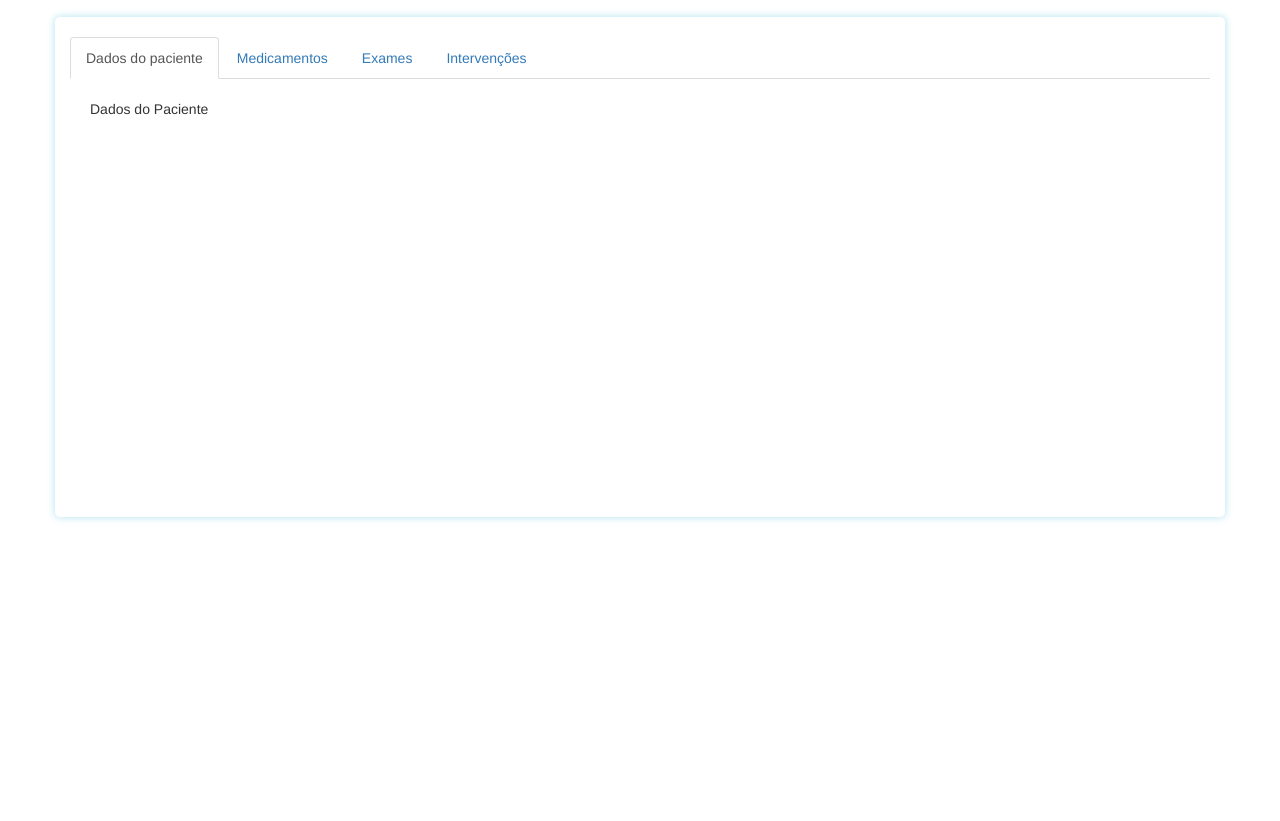
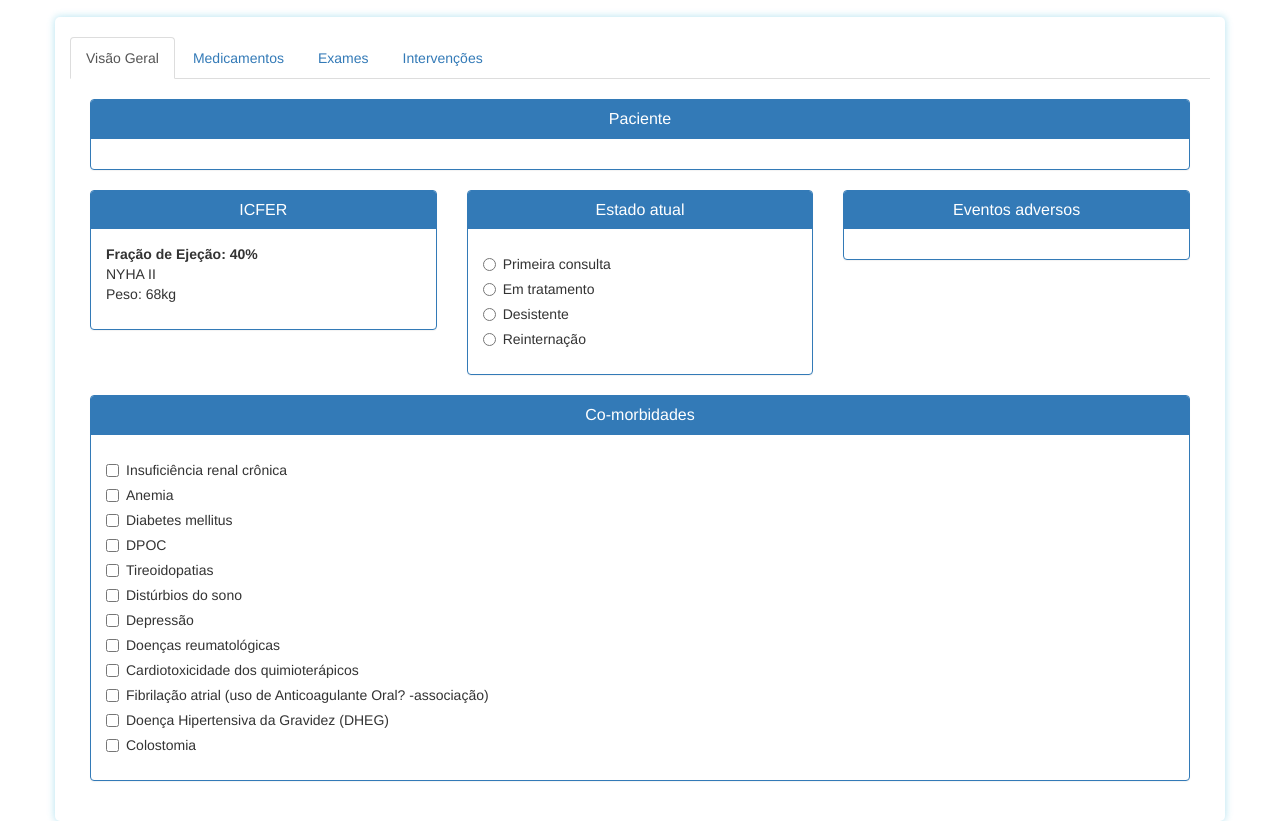
Before and after one commit to Kzshii/santadata, a website: page front/patient.html in a window 1280 px wide. Shown: the part 53-874 px from the top of the page. Before the commit the page ends 800 px from the top, so only its background shows below. Drawn offline with Linux system fonts and the light colour scheme.

Commit message:
feat(patient)
Inserting patient data on "general vision" tab.

```diff
--- a/front/css/custom.css
+++ b/front/css/custom.css
@@ -86,6 +86,11 @@
     padding: 0px;
 }
 
+#profile .panel-title {
+    text-align: center;
+    padding: 10px 15px;
+}
+
 .panel-title-toggle {
     padding: 10px 15px;
 }
@@ -113,6 +118,7 @@ div.desc {
     padding: 15px;
     text-align: center;
 }
+
 /* Pagina para recuperar senha*/
 #recover {
     margin-top: 5%;
@@ -121,4 +127,5 @@ div.desc {
     padding: 20px 50px;
     border: 1px solid rgba(49, 177, 213, 0.333);
     border-radius: 15px;
-    box-shadow:
+    /* box-shadow: */
+}
--- a/front/patient.html
+++ b/front/patient.html
@@ -63,7 +63,7 @@
 		<ul class="nav nav-tabs" role="tablist">
 			<!-- Aba: Dados do paciente -->
 			<li role="presentation" class="active">
-				<a href="#profile" aria-controls="profile" role="tab" data-toggle="tab">Dados do paciente</a>
+				<a href="#profile" aria-controls="profile" role="tab" data-toggle="tab">Visão Geral</a>
 			</li>
 
 			<!-- Aba: Medicamentos -->
@@ -86,10 +86,172 @@
 
 		<!-- conteúdo das abas -->
 		<div class="tab-content">
-			<!-- Aba: Dados do Paciente -->
+			<!-- Aba: Visão geral -->
 			<div role="tabpanel" class="tab-pane active" id="profile">
-				Dados do Paciente
+
+				<!-- Informações pessoais -->
+				<div class="row">
+					<div class="col-md-12">
+						<div class="panel panel-primary">
+							<div class="panel-heading">
+								<h3 class="panel-title">Paciente</h3>
 							</div>
+							<div class="panel-body">
+
+							</div>
+						</div>
+					</div> <!-- col -->
+				</div> <!-- / Informações pessoais -->
+
+				<!-- Dados médicos -->
+				<div class="row">
+					<!-- ICFER -->
+					<div class="col-md-4">
+
+						<div class="panel panel-primary">
+							<div class="panel-heading">
+								<h3 class="panel-title">ICFER</h3>
+							</div>
+							<div class="panel-body">
+								<p>
+									<b>Fração de Ejeção: 40%</b> <br>
+									NYHA II 					 <br>
+									Peso: 68kg
+								</p>
+							</div>
+						</div>
+
+					</div> <!-- / ICFER -->
+
+					<!-- Estado atual -->
+					<div class="col-md-4">
+						<div class="panel panel-primary">
+							<div class="panel-heading">
+								<h3 class="panel-title">Estado atual</h3>
+							</div>
+							<div class="panel-body">
+								<form action="">
+									<div class="radio">
+										<label>
+											<input type="radio" name="optionsRadios" id="optionsRadios2" value="option2">
+											Primeira consulta
+										</label>
+									</div>
+									<div class="radio">
+										<label>
+											<input type="radio" name="optionsRadios" id="optionsRadios2" value="option2">
+											Em tratamento
+										</label>
+									</div>
+									<div class="radio">
+										<label>
+											<input type="radio" name="optionsRadios" id="optionsRadios2" value="option2">
+											Desistente
+										</label>
+									</div>
+									<div class="radio">
+										<label>
+											<input type="radio" name="optionsRadios" id="optionsRadios2" value="option2">
+											Reinternação
+										</label>
+									</div>
+								</form>
+							</div>
+						</div>
+					</div> <!-- / Estado atual -->
+
+					<!-- Eventos adversos -->
+					<div class="col-md-4">
+						<div class="panel panel-primary">
+							<div class="panel-heading">
+								<h3 class="panel-title">Eventos adversos</h3>
+							</div>
+							<div class="panel-body">
+
+							</div>
+						</div>
+					</div> <!-- / Eventos adversos -->
+
+					<!-- Co-morbidades -->
+					<div class="col-md-12">
+						<div class="panel panel-primary">
+							<div class="panel-heading">
+								<h3 class="panel-title">Co-morbidades</h3>
+							</div>
+							<div class="panel-body">
+								<form action="">
+									<div class="checkbox">
+										<label>
+											<input type="checkbox"> Insuficiência renal crônica
+										</label>
+
+									</div>
+									<div class="checkbox">
+										<label>
+											<input type="checkbox"> Anemia
+										</label>
+									</div>
+									<div class="checkbox">
+										<label>
+											<input type="checkbox"> Diabetes mellitus
+										</label>
+									</div>
+									<div class="checkbox">
+										<label>
+											<input type="checkbox"> DPOC
+										</label>
+									</div>
+									<div class="checkbox">
+										<label>
+											<input type="checkbox"> Tireoidopatias
+										</label>
+									</div>
+									<div class="checkbox">
+										<label>
+											<input type="checkbox"> Distúrbios do sono
+										</label>
+									</div>
+									<div class="checkbox">
+										<label>
+											<input type="checkbox"> Depressão
+										</label>
+									</div>
+									<div class="checkbox">
+										<label>
+											<input type="checkbox"> Doenças reumatológicas
+										</label>
+									</div>
+									<div class="checkbox">
+										<label>
+											<input type="checkbox"> Cardiotoxicidade dos quimioterápicos
+										</label>
+									</div>
+									<div class="checkbox">
+										<label>
+											<input type="checkbox"> Fibrilação atrial (uso de Anticoagulante Oral? -associação)
+										</label>
+									</div>
+									<div class="checkbox">
+										<label>
+											<input type="checkbox"> Doença Hipertensiva da Gravidez (DHEG)
+										</label>
+									</div>
+									<div class="checkbox">
+										<label>
+											<input type="checkbox"> Colostomia
+										</label>
+									</div>
+								</form>
+							</div>
+						</div>
+					</div> <!-- / Co-morbidades -->
+
+
+
+				</div> <!-- / row -->
+
+			</div> <!-- / Aba: Visão geral -->
+
 			<!-- Aba: Medicamentos -->
 			<div role="tabpanel" class="tab-pane" id="meds">
 
@@ -323,11 +485,13 @@
 
 					<div class="col-sm-6">
 						<h1>Histórico</h1>
-					</div> <!-- /Col -->
+					</div> <!-- / col -->
 
 					<div class="col-sm-6">
+
+						<h1>Novos Exames</h1>
+
 						<!-- Panel-group Input de novos exames -->
-						<h1>Novos Exames</h1>
 						<div class="panel-group" id="exams-accordion" role="tablist" aria-multiselectable="true">
 
 							<!-- Painel: Exame físico geral -->
@@ -340,9 +504,10 @@
 									   </div>
 									</h4>
 								</div>
+
 								<!-- Corpo do painel -->
 								<div id="collapse-panel-exam-fg" class="panel-collapse collapse out" role="tabpanel" aria-labelledby="collapse-panel-exam-fg">
-										<!-- Painel Body-->
+									<!-- Panel Body -->
 									<div class="panel-body">
 										<!-- Formulario -->
 										<div class="form-group row">
@@ -359,9 +524,7 @@
 														<option value="2">Creptações Basais</option>
 														<option value="3">Creptações Difusas</option>
 													</select>
-												</div>
-
-												<!-- /Exame Ausculta Respiratória -->
+												</div> <!-- / Exame Ausculta Respiratória -->
 
 												<!-- Exame Ascite -->
 												<div class="">
@@ -371,8 +534,7 @@
 														<option>Presente</option>
 														<option selected>Ausente</option>
 													</select>
-												</div>
-												<!-- /Exame Ascite-->
+												</div> <!-- / Exame Ascite-->
 
 												<!-- Exame Turgência Jugular Patológica -->
 												<div class="">
@@ -382,8 +544,7 @@
 														<option value="1">Sim</option>
 														<option selected value= "2">Nao</option>
 													</select>
-													</div>
-												<!-- /Exame Turgência Jugular Patológica -->
+												</div> <!-- / Exame Turgência Jugular Patológica -->
 
 												<!-- Exame Reflexo Hepatojugular -->
 												<div class="">
@@ -393,12 +554,9 @@
 														<option value="1">Sim</option>
 														<option value="2" selected>Nao</option>
 													</select>
-												</div>
-												<!-- /Exame Reflexo Hepatojugular -->
+												</div> <!-- / Exame Reflexo Hepatojugular -->
 
-											</div>
-											<!-- /Coluna 1 -->
-
+											</div> <!-- / Coluna 1 -->
 
 											<!-- Coluna 2 -->
 											<div class="col-md-6">
@@ -414,47 +572,40 @@
 														<option value="3">+++/++++</option >
 														<option value="4">++++/++++</option>
 													</select>
-												</div>
-												<!-- /Exame Edema -->
+												</div> <!-- / Exame Edema -->
 
 												<!-- Peso -->
 												<div class="">
 													<label for="peso">Peso</label>
 													<br>
 													<input type="number" class="form-control" id="peso" value="">
-												</div>
-												<!-- /Peso -->
+												</div> <!-- / Peso -->
 
 												<!-- Altura -->
 												<div class="">
 													<label for="altura">Altura</label>
 													<br>
 													<input type="number" class="form-control" id="altura" value="">
-												</div>
-												<!-- /Altura -->
+												</div> <!-- / Altura -->
 
 												<!-- IMC -->
 												<div class="">
 													<label for="imc">IMC</label>
 													<br>
 													<input type="number" class="form-control" id="imc" value="">
-												</div>
-												<!-- /IMC -->
+												</div>  <!-- / IMC -->
+
+											</div> <!-- / Coluna 2 -->
+
+										</div> <!-- / Formulario -->
+
+										<!-- Salvar -->
+										<button type="button" class="btn btn-info pull-right">Salvar</button>
+									</div> <!-- / Panel Body -->
 
 								</div>
 
-											<!-- /Coluna 2 -->
-
-										</div>
-										<!-- /Formulario -->
-										<!-- Salvar -->
-										<button type="button" class="btn btn-info pull-right">Salvar</button>
-									</div>
-									<!-- /Painel Body -->
-
-								</div>
-
-							</div> <!-- /Painel: Exame físico geral -->
+							</div> <!-- / Painel: Exame físico geral -->
 
 							<!-- Painel: Exame físico cardio -->
 							<div class="panel panel-default">
@@ -466,9 +617,11 @@
 										</div>
 									</h4>
 								</div>
+
 								<!-- Corpo do painel -->
 								<div id="collapse-panel-exam-fc" class="panel-collapse collapse out" role="tabpanel" aria-labelledby="collapse-panel-exam-fc">
 									<div class="panel-body">
+
 										<!-- Formulario -->
 										<div class="form-group row">
 
@@ -483,9 +636,7 @@
 														<option value="0">Regular em dois tempos</option>
 														<option value="1">Irregular</option>
 													</select>
-												</div>
-
-												<!-- /Exame Ritmo -->
+												</div> <!-- / Exame Ritmo -->
 
 												<!-- Exame Inspeção -->
 												<div class="">
@@ -496,8 +647,7 @@
 														<option value="1">Ictus de VD</option>
 														<option value="2">Movimento em Báscula</option>
 													</select>
-												</div>
-												<!-- /Exame Ascite-->
+												</div> <!-- / Exame Ascite-->
 
 												<!-- Exame Palpação -->
 												<div class="">
@@ -507,11 +657,9 @@
 														<option value="1">Desviado p/ Esquerda e p/ Baixo</option>
 														<option value="2">Linha Hemiclavicular 5 EICE</option>
 													</select>
-													</div>
-												<!-- /Exame Palpação -->
+												</div> <!-- / Exame Palpação -->
 
-												</div>
-												<!-- /Coluna 1-->
+											</div> <!-- / Coluna 1-->
 
 											<!-- Coluna 2 -->
 											<div class="col-md-6">
@@ -520,16 +668,13 @@
 												<div class="">
 													<label for="frequencia-cardiaca">Frequência Cardiaca</label>
 													<input type="text" id="frequencia-cardiaca" class="form-control" value="">
-													</div>
-
-													<!-- /Exame Ausculta Respiratória-->
+												</div> <!-- / Frequencia Cardíaca -->
 
 												<!-- Pressão Arterial -->
 												<div class="">
 													<label for="pressao-arterial">Pressão Arterial</label>
 													<input type="text" id="pressao-arterial" class="form-control" value="">
-														</div>
-													<!-- /Pressão Arterial -->
+												</div> <!-- / Pressão Arterial -->
 
 												<!-- Bulhas -->
 												<div class="">
@@ -540,24 +685,23 @@
 														<option value="2">B4</option>
 														<option value="3">B3 e B4</option>
 													</select>
-													</div>
-													<!-- /Bulhas -->
+												</div> <!-- / Bulhas -->
 
-												</div>
-												<!-- /Coluna 2 -->
+											</div> <!-- / Coluna 2 -->
 
-											</div>
-											<!-- /Formulario -->
+										</div> <!-- / Formulario -->
 
 										<!-- Salvar -->
-											<button type="button" class="btn btn-info pull-right">Salvar</button>
-
+										<button type="button" class="btn btn-info pull-right">
+											Salvar
+										</button>
 									</div>
-								</div>
+								</div> <!-- / Corpo do painel -->
 							</div> <!-- /Painel: Exame físico cardio -->
 
 							<!-- Painel: Exame bioquímico -->
 							<div class="panel panel-default">
+
 								<!-- cabeçalho do painel -->
 								<div class="panel-heading" role="tab" id="heading-panel-exam-bq">
 									<h4 class="panel-title">
@@ -566,11 +710,12 @@
 										</div>
 									</h4>
 								</div>
-								<!-- corpo do painel -->
+
+								<!-- Corpo do painel -->
 								<div id="collapse-panel-exam-bq" class="panel-collapse collapse out" role="tabpanel" aria-labelledby="collapse-panel-exam-bq">
 									<div class="panel-body">
 
-										<!--formulario-->
+										<!-- Formulario -->
 										<div class="form-group row">
 
 											<!-- Sangue -->
@@ -581,33 +726,27 @@
 												<div class="">
 													<label for="hemoglobina">Hemoglobina</label>
 													<input type="number" id="hemoglobina" class="form-control">
-												</div>
-												<!-- /Hemoglobina -->
+												</div> <!-- / Hemoglobina -->
 
 												<!-- Linfocitos -->
 												<div class="">
 													<label for="linfocitos">Linfócitos</label>
 													<input type="number" id="linfocitos" class="form-control">
-												</div>
-												<!-- /Linfocitos -->
+												</div> <!-- / Linfocitos -->
 
 												<!-- Sódio -->
 												<div class="">
 													<label for="sodio">Sódio</label>
 													<input type="number" id="sodio" class="form-control">
-												</div>
-												<!-- /Sódio -->
+												</div> <!-- / Sódio -->
 
 												<!-- Outros -->
 												<div class="">
 													<label for="outros">Outros</label>
 													<input type="number" id="outros" class="form-control">
-												</div>
+												</div> <!-- / Outros -->
 
-												<!--/ Outros -->
-
-											</div>
-											<!-- /Sangue -->
+											</div> <!-- / Sangue -->
 
 											<!-- Creatina -->
 											<div class="col-md-6">
@@ -618,57 +757,49 @@
 												<div class="">
 													<label for="creatina-basal">Creatina Basal</label>
 													<input type="number" id="creatina-basal" class="form-control">
-												</div>
-												<!-- /Creatina Basal-->
+												</div> <!-- / Creatina Basal -->
 
 												<!-- Ultima Creatina -->
 												<div class="">
 													<label for="ultima-creatina">Ultrima Creatina</label>
 													<input type="number" id="ultima-creatina" class="form-control">
-												</div>
-												<!--/Ultima Creatina -->
+												</div> <!--/ Ultima Creatina -->
 
 												<!-- Delta Creatina -->
 												<div class="">
 													<label for="delta-creatina">Delta Creatina</label>
 													<input type="number" id="delta-creatina" class="form-control">
-												</div>
-												<!-- /Delta Creatina -->
+												</div> <!-- / Delta Creatina -->
 
 												<!--Clearence Atual-->
-
 												<div class="">
 													<label for="clearence-atual">Clearence Atual</label>
 													<input type="number" id="clearence-atual" class="form-control">
-												</div>
+												</div> <!-- / Clearence Atual -->
 
-												<!-- /Clearence Atual-->
+											</div> <!-- / Creatina -->
 
+										</div> <!-- / formulario -->
+
+										<!-- Salvar -->
+										<button type="button" class="btn btn-info pull-right">
+											Salvar
+										</button>
 
 									</div>
-											<!-- /Creatina -->
-
-										</div>
-										<!--// formulario-->
-										<!-- Salvar -->
-										<button type="button" class="btn btn-info pull-right">Salvar</button>
-
-
-									</div>
-								</div>
+								</div> <!-- / Corpo do painel -->
 							</div> <!-- / Painel: Exame bioquímico -->
 
-
-						</div> <!-- / panel-group Input de novos exames-->
+						</div> <!-- / Panel-group Input de novos exames-->
 					</div> <!-- / col -->
 
 				</div> <!-- / row -->
-			</div>
+			</div> <!-- /Aba: Exames -->
 
 			<!-- Aba: Intervenções -->
 			<div role="tabpanel" class="tab-pane" id="interventions">
 				Intervenções
-			</div>
+			</div> <!-- / Aba: Intervenções -->
 		</div>
 	</section>
 
```
Lines whose indentation alone changed are shown as unchanged.
